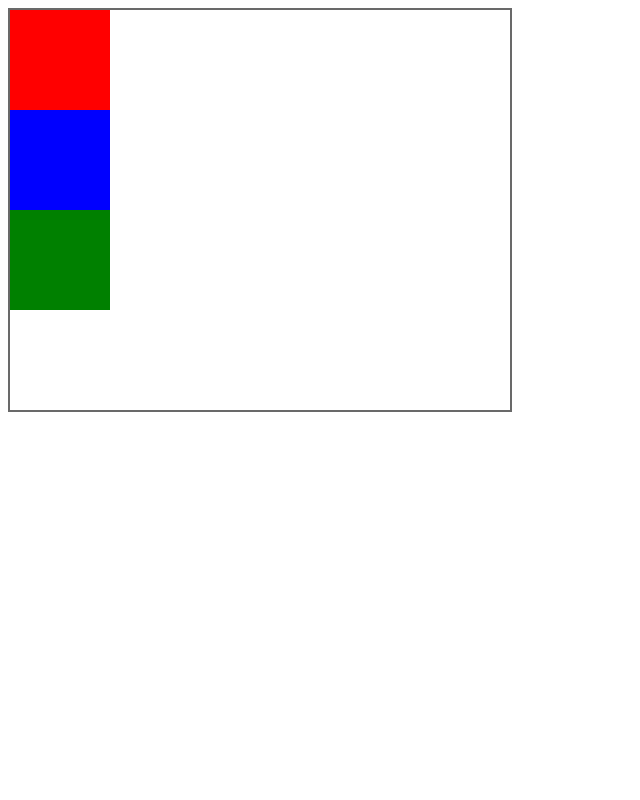
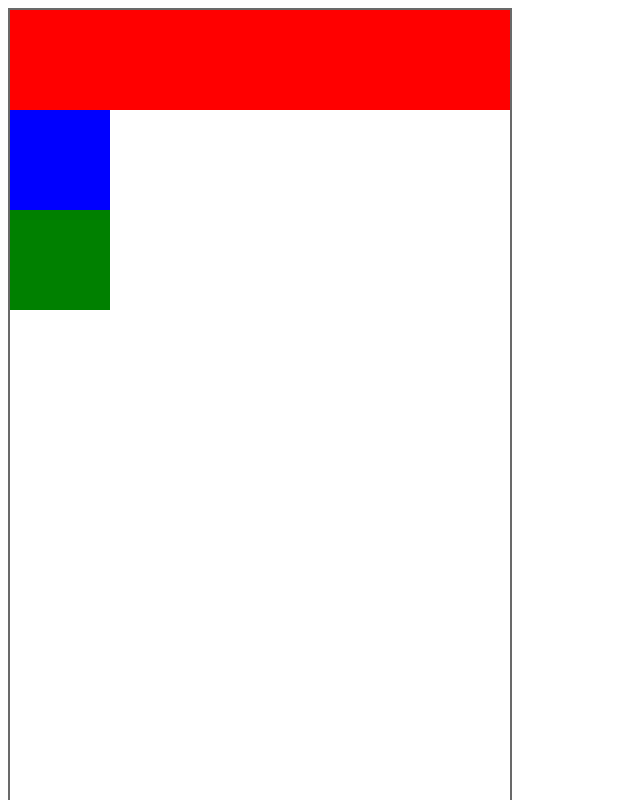
Before and after one commit to Dan1e1rodrigues/Cursos-Programador-BR, a plain HTML site: page Aulas/AULA22/index.html in a window 1280 px wide. Shown: the top 800 px of the page, without its empty margins (0-640 px from the left). Drawn offline with Linux system fonts and the light colour scheme.

Commit message:
position sticky

```diff
--- a/Aulas/AULA22/index.html
+++ b/Aulas/AULA22/index.html
@@ -18,13 +18,13 @@
 
                 .quadrado-red {
                     background-color: red;
+                    position: sticky;
+                    top:0;
+                    width: 100%;
                 }
 
                 .quadrado-blue {
                     background-color: blue;
-                    /* position: fixed;
-                    bottom:500px;
-                    right: 0; */
                 }
 
                 .quadrado-green {
@@ -34,7 +34,7 @@
                 .quadro {
                     /* position: relative; */
                     width: 500px;
-                    height: 400px;
+                    height: 4000px;
                     border: 2px solid rgb(105, 105, 105);
                 }
             </style>
```
